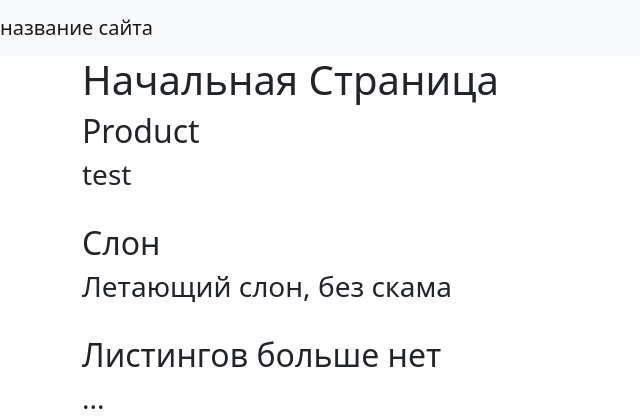
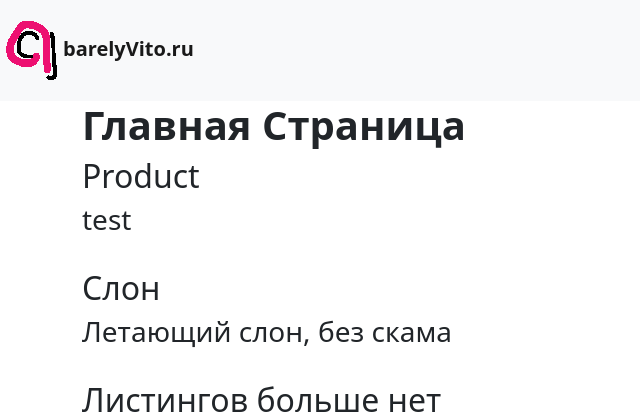
Before and after one commit to nogeorge260-del/WebServer-API-project, a Flask app: page /main in a window 1280 px wide. Shown: the top 420 px of the page, without its empty margins (0-640 px from the left). Run offline with Flask 3, Linux system fonts and the light colour scheme; data comes from the database, SQL or seed files in the repository.

Commit message:
Немного изменена главная страница + поиск по страницам.

```diff
--- a/WEB Project/main.py
+++ b/WEB Project/main.py
@@ -13,7 +13,7 @@ def login():
     if request.method == 'GET':
         return render_template('Enter_system.html')
     elif request.method == 'POST':
-        return redirect(url_for('main_page'))
+        return redirect('/main/1')
 
 
 @app.route('/registration',methods=['GET','POST'])
@@ -21,27 +21,27 @@ def registration():
     if request.method == 'GET':
         return render_template('New Registration.html')
     elif request.method == 'POST':
-        return redirect(url_for('main_page'))
+        return redirect('/main/1')
 
 
 @app.route('/main',methods=['GET','POST'])
-#@app.route('/main/<page')
+@app.route('/main/<page>')
 def main_page(page=1):
     if request.method == 'GET':
+        page = int(page)
+        if page < 1:
+            page = 1
         con = sqlite3.connect("db/user_listing_info.db")
         cur = con.cursor()
         result = cur.execute(f"""SELECT name, about FROM listings""").fetchall()
         counter = 0
         show = []
         for elem in result:
-            if counter < 5:
+            if ((page - 1) * 5) <= counter < page * 5:
                 show.append(elem)
-            else:
-                break
             counter += 1
-        while counter < 5:
+        while len(show) < 5:
             show.append(['Листингов больше нет', '...'])
-            counter += 1
         con.close()
         return render_template('main_page.html', listing1=show[0],
                             listing2=show[1], listing3=show[2], listing4=show[3], listing5=show[4])
--- a/WEB Project/templates/base.html
+++ b/WEB Project/templates/base.html
@@ -8,13 +8,13 @@
                             crossorigin="anonymous">
                             <link rel="stylesheet" type="text/css" href="{url_for('static', filename='css/style.css')}" />
                           </head>
-    <title>название сайта</title>
+    <title>barelyVito</title>
 
 </head>
 <body>
 <header>
     <nav class="navbar navbar-light bg-light">
-        <a class="navbar-brand" href="#">название сайта</a>
+        <a class="navbar-brand" href="#"><img src="/static/img/project_logo.png" alt="@"><b>barelyVito.ru</b></a>
     </nav>
 </header>
 <!-- Begin page content -->
--- a/WEB Project/templates/main_page.html
+++ b/WEB Project/templates/main_page.html
@@ -2,7 +2,14 @@
 
 {% block content %}
 <body>
-<h1>Начальная Страница</h1>
+<meta charset="utf-8">
+    <link rel="stylesheet"
+                            href="https://cdn.jsdelivr.net/npm/bootstrap@5.0.0-beta1/dist/css/bootstrap.min.css"
+                            integrity="sha384-giJF6kkoqNQ00vy+HMDP7azOuL0xtbfIcaT9wjKHr8RbDVddVHyTfAAsrekwKmP1"
+                            crossorigin="anonymous">
+                            <link rel="stylesheet" type="text/css" href="{url_for('static', filename='css/style.css')}" />
+
+<h1><b>Главная Страница</b></h1>
 <div>
     <h2> {{ listing1[0] }} </h2> <h3> {{ listing1[1] }}</h3> <br>
     <h2> {{ listing2[0] }} </h2> <h3> {{ listing2[1] }}</h3> <br>
```
Also changed, not shown: WEB Project/static/img/project_logo.png (added).
